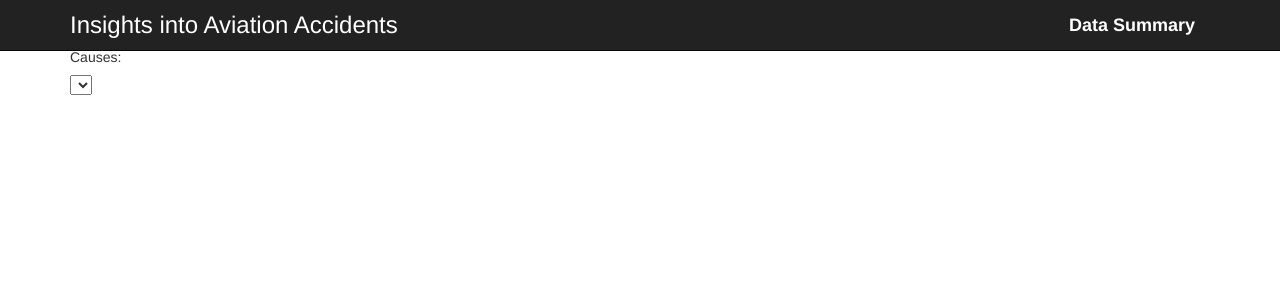
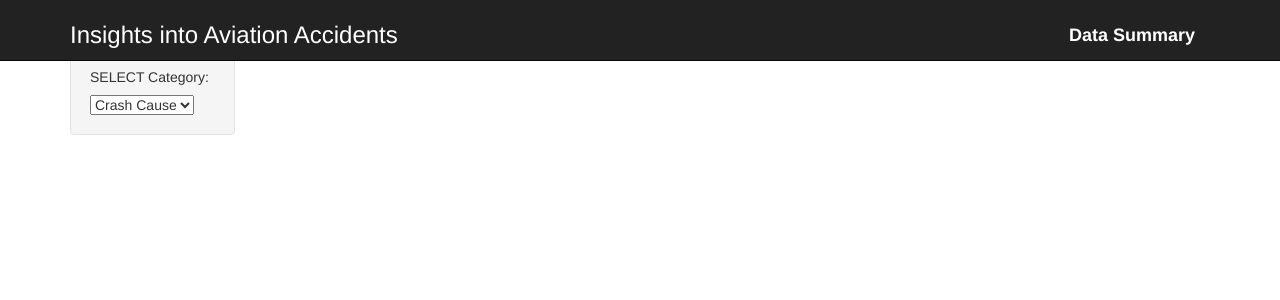
Before and after one commit to LVijayaraghavan/Aviation_Accidents, a Flask app: page / in a window 1280 px wide. Shown: the top 300 px of the page. Run offline with Flask 2, Linux system fonts and the light colour scheme; data that the repository does not hold is empty; parts of the project's set-up code (start-up, migrations or seed data) failed here and were passed over; some libraries are stand-ins or nearby versions.

Commit message:
added templates

```diff
--- a/templates/index.html
+++ b/templates/index.html
@@ -23,6 +23,12 @@
   margin-top: 50px;
 
 }
+#bar {
+  margin: 0 auto;
+  /* border: 1px solid black; */
+  /* height: 85vh;
+  min-height: 300px; */
+}
 
 </style>
 
@@ -32,7 +38,7 @@
 <body>
 
     <nav class="navbar navbar-inverse navbar-fixed-top">
-        <div class="container">
+        <div class="container" style="margin-top: 10px">
           <div class="navbar-header">
             <button type="button" class="navbar-toggle collapsed" data-toggle="collapse" data-target="#navbar" aria-expanded="false" aria-controls="navbar">
               <span class="sr-only">Toggle navigation</span>
@@ -53,42 +59,38 @@
       </nav>
 <br/><br/>
   <div class="container">
-    <!-- <div class="row">
-      <div class="col-md-12 jumbotron text-center">
-        <h1>Aviation Accidents</h1>
-        <p>Use the interactive charts below to explore the dataset</p>
-      </div>
-    </div> -->
+
     <div class="row">
-      <div class="col-md-2">
+        <div class="col-md-2">
 
-        <!-- <div class="well"> -->
-          <h5>Causes:</h5>
-          <select id="selCause" onchange="BuildChange(this.value)"></select>
+         <div class="well">
+            <h5>SELECT Category:</h5>
+             <select id="selCause" onchange="getData(this.value)">
+                <option value="Cause">Crash Cause</option>
+                <option value="CType">Aircraft Type</option>
+             </select>
+
+           </div>
+          </div>
+        </div>
+
+        <div class="row">
+           <div class="col-md-6">
+            <div id="bar" ></div>
+          </div>
+
+        <!-- <div class="row"> -->
+        <div class="col-md-6">
+          <div id="pie"></div>
+        </div>
         <!-- </div> -->
-      </div>
-    </div>
-    <!-- <div id="histtab" class="table-responsive">
-      <div class="row">
-        <div class="col-md-12">
-            <table id="YrlyAccidents" class="table table-striped">
-              <tbody>
-                <thead>
-                  <tr>
-                    <th class="table-head">Date</th>
-                    <th class="table-head">Location</th>
-                    <th class="table-head">Aboard</th>
-                    <th class="table-head">Fatalities</th>
-                    <th class="table-head">Operator</th>
-                    <th class="table-head">Type</th>
-                    <th clss="table-head">Summary</th>
-                  </tr>
-                </thead>
-                </tbody>
-              </table>
         </div>
-      </div>
-    </div> -->
+
+
+
+
+
+
     <div class= "row">
         <div class="col-md-5">
           <div id="gauge"></div>
@@ -103,33 +105,6 @@
 
 
 
-
-
-
-
-
-        <!-- <div class="panel panel-primary">
-          <div class="panel-heading">
-            <h3 class="panel-title">Sample MetaData</h3>
-          </div>
-          <div id="sample-metadata" class="table-responsive"></div>
-        </div>
-      </div>
-      <div class="col-md-5">
-          <h4><strong>Distribution of Microbes by Sample ID (Top 10)</strong></h4>
-        <div id="pie"></div>
-      </div>
-      <div class="col-md-5">
-        <div id="gauge"></div>
-      </div>
-    </div>
-  </div>
-  <div class="row">
-    <div class="col-md-12">
-      <div id="bubble"></div>
-    </div>
-  </div> -->
-
   <!-- <script src="https://cdn.plot.ly/plotly-1.31.2.min.js"></script> -->
   <script src="https://cdnjs.cloudflare.com/ajax/libs/d3/5.5.0/d3.js"></script>
   <script src="https://cdn.plot.ly/plotly-latest.min.js"></script>
```
